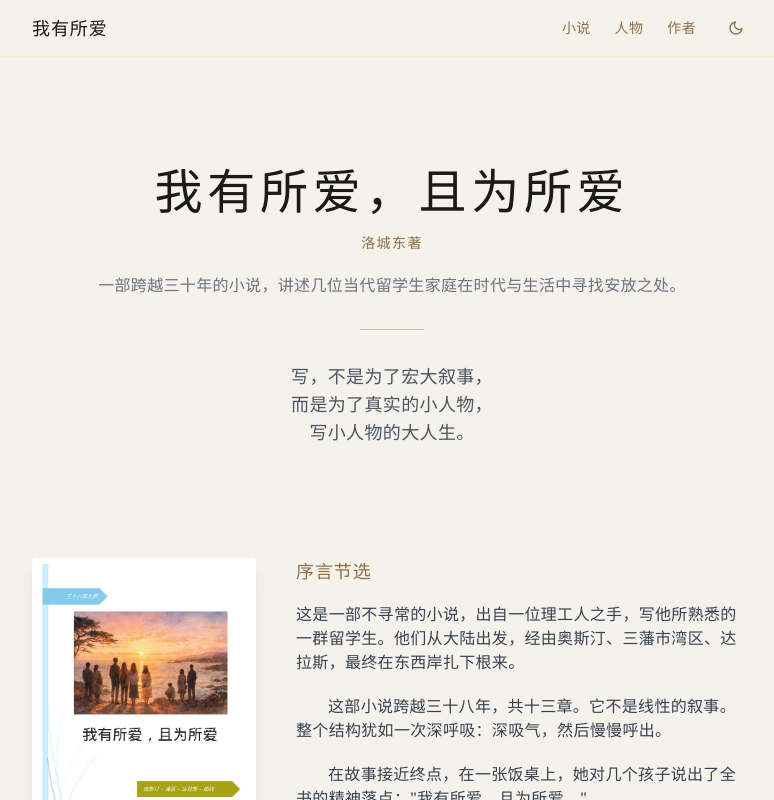
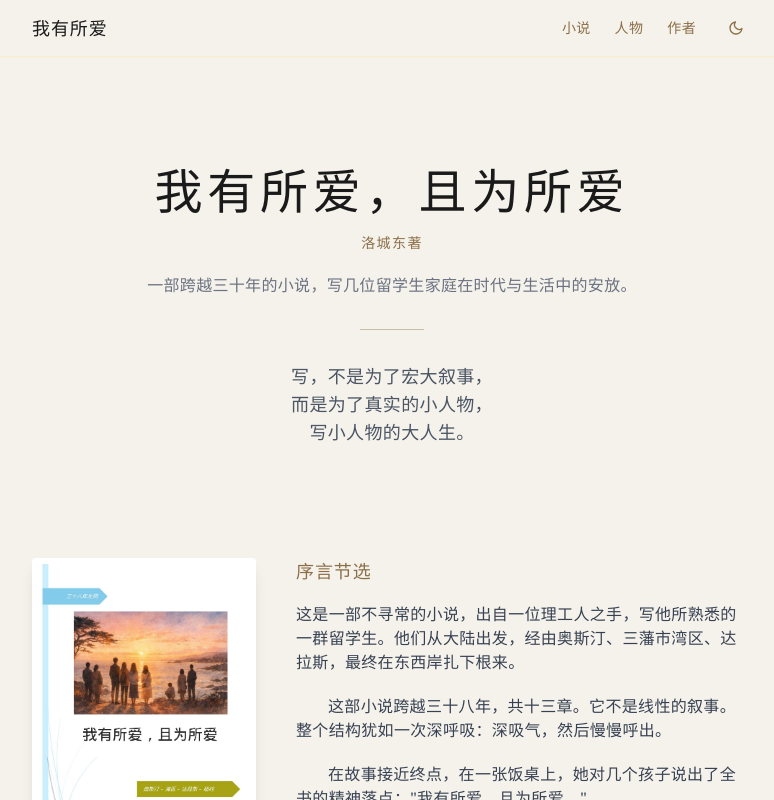
Before and after one commit to chengdongwrites/ihavemylove, a Next.js app: page / in a window 1280 px wide. Shown: the top 800 px of the page, without its empty margins (248-1022 px from the left). Built offline with nearby package versions, Linux system fonts and the light colour scheme; no server answers; the database is empty.

Commit message:
首页简介微调措辞

```diff
--- a/src/app/page.tsx
+++ b/src/app/page.tsx
@@ -24,7 +24,7 @@ export default function HomePage() {
               洛城东著
             </p>
             <p className="prose-chinese text-sm sm:text-base text-gray-500 dark:text-gray-400 mb-8 leading-relaxed" style={{textIndent: 0}}>
-              一部跨越三十年的小说，讲述几位当代留学生家庭在时代与生活中寻找安放之处。
+              一部跨越三十年的小说，写几位留学生家庭在时代与生活中的安放。
             </p>
             <div className="w-16 h-px bg-accent/40 dark:bg-amber-600/40 mx-auto mb-8" />
             <p className="prose-chinese text-base sm:text-lg text-gray-600 dark:text-gray-400 leading-relaxed text-center" style={{textIndent: 0}}>
```
